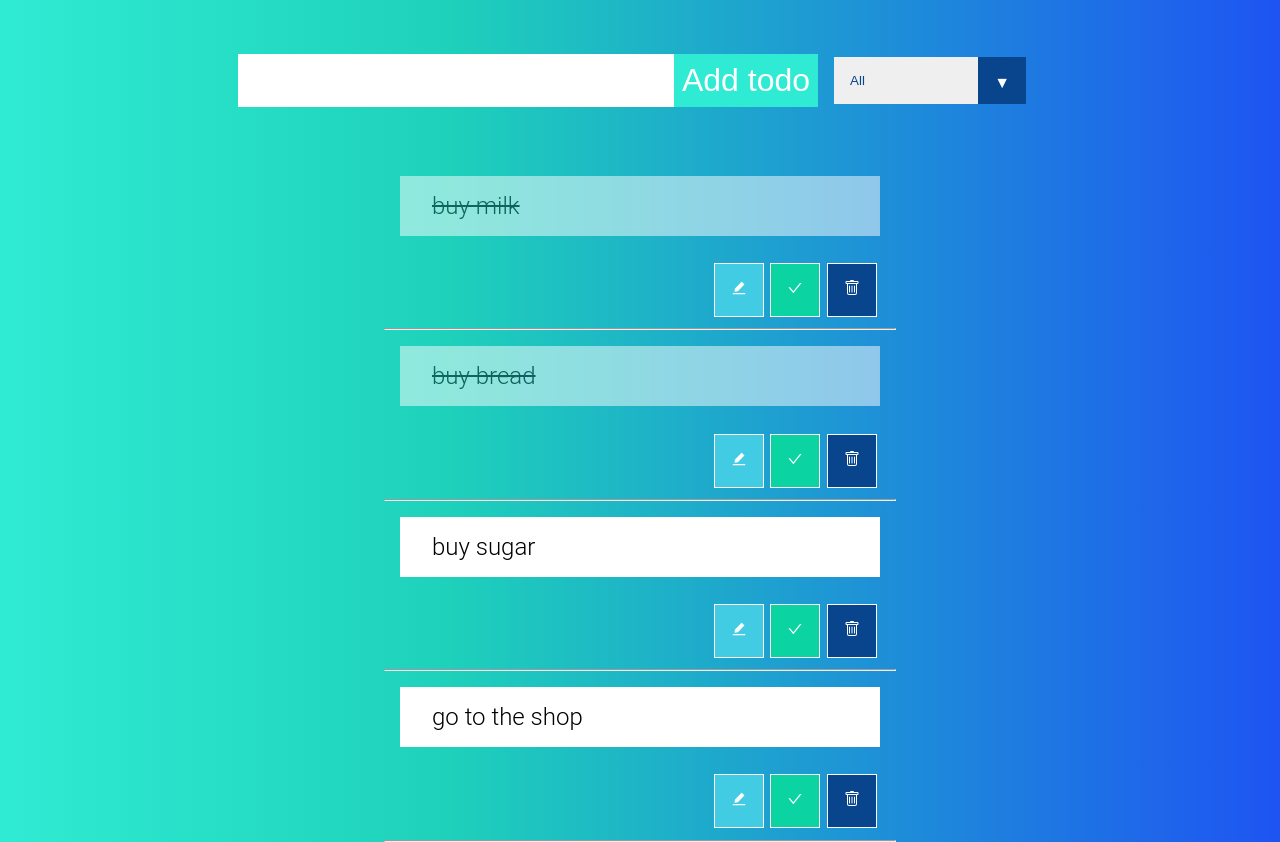
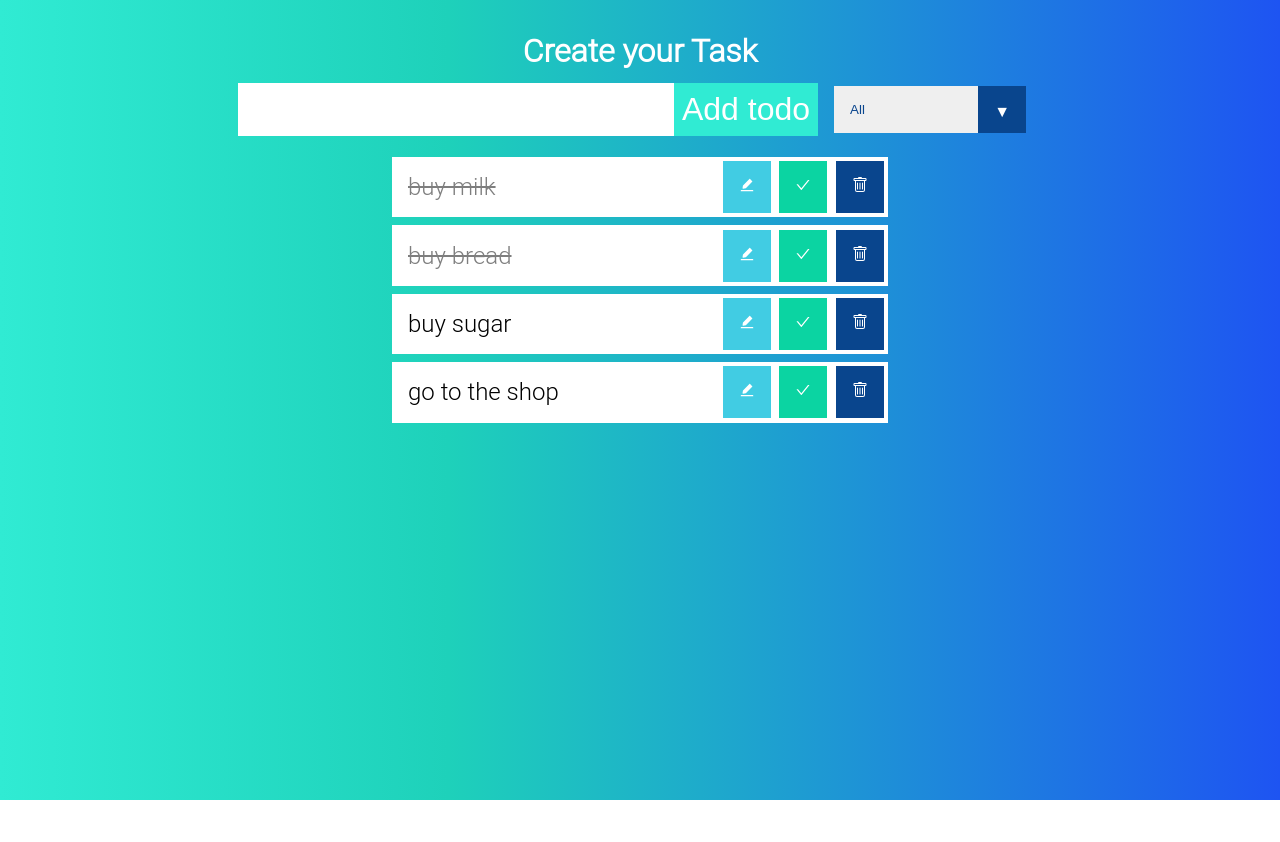
Before and after one commit to VolkovaKaterina/React-Todo-List, a React app: page / in a window 1280 px wide. After the commit the page ends 800 px from the top, so only its background shows below. Built offline with nearby package versions, Linux system fonts and the light colour scheme; data requests are answered from the project's data file.

Commit message:
fix: useEffect in the App component change: the buttons in the PostItem component to one line with item

```diff
--- a/src/componets/App.js
+++ b/src/componets/App.js
@@ -14,15 +14,13 @@ const App = () => {
 
   useEffect(() => { setHeight(document.documentElement.scrollHeight); });
 
-  useEffect(() => {
-    (async () => {
-      try {
-        const { data } = await get();
-        setTodos(data);
-      } catch (err) {
-        console.log(err);
-      }
-    })();
+  useEffect(async () => {
+    try {
+      const { data } = await get();
+      setTodos(data);
+    } catch (err) {
+      console.error(err);
+    }
   }, []);
 
   useEffect(() => {
@@ -86,6 +84,7 @@ const App = () => {
 
   return (
     <div className="wrapper" style={{ height: `${height}px` }}>
+      <h1 className="todo-list__title">Create your Task</h1>
       <TodoForm
         addTodo={addTodo}
         input={input}
--- a/src/componets/TodoItem.js
+++ b/src/componets/TodoItem.js
@@ -20,8 +20,8 @@ const TodoItem = ({
   };
 
   return (
-    <>
-      <li className={`todo-item  ${todo.completed ? 'completed' : ''}`}>
+    <li className="todo">
+      <div className={`todo-item  ${todo.completed ? 'completed' : ''}`}>
         {isEditing ? (
           <form className="todo-edit">
             <input
@@ -35,8 +35,7 @@ const TodoItem = ({
             </button>
           </form>
         ) : `${editTask}`}
-      </li>
-      <div className="todo-buttons__container">
+      </div>
       <button type="button" onClick={() => setIsEditing(!isEditing)} className="edit-btn">
         <AiFillEdit />
       </button>
@@ -46,10 +45,7 @@ const TodoItem = ({
       <button type="button" onClick={() => deleteTodo(todo)} className="trash-btn">
         <BsTrash />
       </button>
-      </div>
-      <hr />
-
-    </>
+    </li>
   );
 };
 
--- a/src/componets/Todoform.css
+++ b/src/componets/Todoform.css
@@ -9,16 +9,21 @@
     background: linear-gradient(90deg, rgba(48,235,211,1) 0%, rgba(30,209,186,1) 35%, rgba(30,84,242,1) 100%);
     color: white;
     font-family: "Roboto Light", sans-serif;
+    min-height: 100vh;
 }
-
+.todo-list__title{
+    text-align: center;
+    padding-top: 2rem;
+}
 .todo-form {
-    min-height: 20vh;
     display: flex;
     justify-content: center;
     align-items: center;
     flex-wrap: wrap;
 }
-
+.todo-form__input{
+    max-width: 90%;
+}
 .todo-form__input,
 .todo-form__button {
     padding: 0.5rem;
@@ -83,28 +88,23 @@
 
 .todo-list {
     min-width: 40%;
-    height: 60px;
     list-style: none;
+}
 
+.todo {
+    margin: 0.5rem;
+    background: white;
+    font-size: 1.5rem;
+    color: black;
+    display: flex;
+    justify-content: space-between;
+    align-items: center;
+    transition: all 1s ease;
 }
 
 .todo-item {
-    display: flex;
-    align-items: center;
-    padding: 1rem 2rem;
-    height: 60px;
-    margin: 1rem;
-    background: white;
-    font-size: 1.5rem;
-    color: black;
-    word-break: break-all;
-    overflow-wrap: break-word;
-}
-.todo-buttons__container{
-    display: flex;
-    padding: 0.5rem 1rem;
-    align-items: center;
-    justify-content: flex-end;
+    flex: 1;
+    padding: 0 1rem;
 }
 
 .todo-edit__input {
```
Lines whose indentation alone changed are shown as unchanged.
